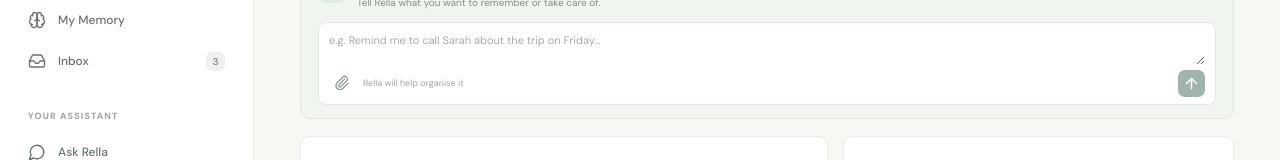
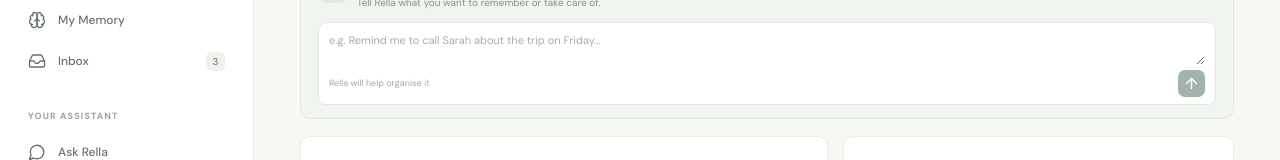
Before and after one commit to Wuraola-Adebisi/Rella, a React (Vite) app: page / in a window 1280 px wide. Shown: the part 424-584 px from the top of the page. Built offline with nearby package versions, Linux system fonts and the light colour scheme; the HTML template or start-up script is replaced by a standard one.

Commit message:
refine: keep quick capture focused on text input

```diff
--- a/src/components/QuickCapture.tsx
+++ b/src/components/QuickCapture.tsx
@@ -1,8 +1,8 @@
 import { useState } from 'react'
-import { ArrowUp, Paperclip, Sparkles } from 'lucide-react'
+import { ArrowUp, Sparkles } from 'lucide-react'
 
 export default function QuickCapture({ onSubmit }: { onSubmit: (value: string) => void }) {
   const [value, setValue] = useState('')
   const submit = () => { if (value.trim()) { onSubmit(value.trim()); setValue('') } }
-  return <div className="capture-card"><div className="capture-topline"><span className="capture-icon"><Sparkles size={16} /></span><div><strong>Get it out of your head.</strong><p>Tell Rella what you want to remember or take care of.</p></div></div><div className="capture-input-wrap"><textarea value={value} onChange={e => setValue(e.target.value)} onKeyDown={e => { if (e.key === 'Enter' && !e.shiftKey) { e.preventDefault(); submit() } }} placeholder="e.g. Remind me to call Sarah about the trip on Friday..." rows={2} /><div className="capture-controls"><button className="capture-attach" aria-label="Add attachment"><Paperclip size={16} /></button><span>Rella will help organise it</span><button className="capture-send" onClick={submit} disabled={!value.trim()} aria-label="Send to Rella"><ArrowUp size={17} /></button></div></div></div>
+  return <div className="capture-card"><div className="capture-topline"><span className="capture-icon"><Sparkles size={16} /></span><div><strong>Get it out of your head.</strong><p>Tell Rella what you want to remember or take care of.</p></div></div><div className="capture-input-wrap"><textarea value={value} onChange={e => setValue(e.target.value)} onKeyDown={e => { if (e.key === 'Enter' && !e.shiftKey) { e.preventDefault(); submit() } }} placeholder="e.g. Remind me to call Sarah about the trip on Friday..." rows={2} /><div className="capture-controls"><span>Rella will help organise it</span><button className="capture-send" onClick={submit} disabled={!value.trim()} aria-label="Save capture"><ArrowUp size={17} /></button></div></div></div>
 }
```
